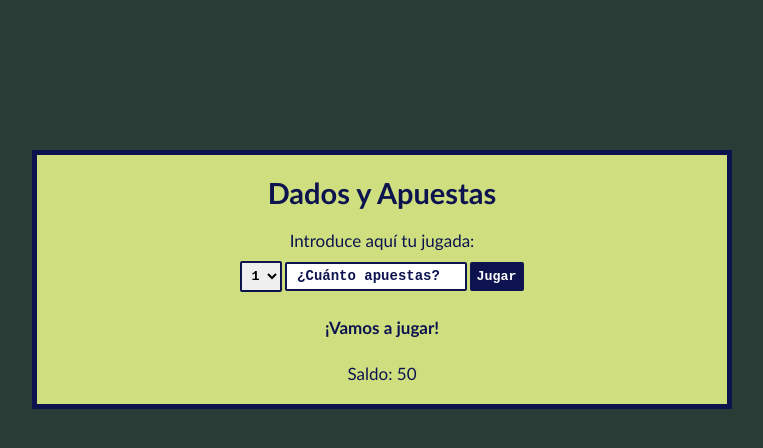
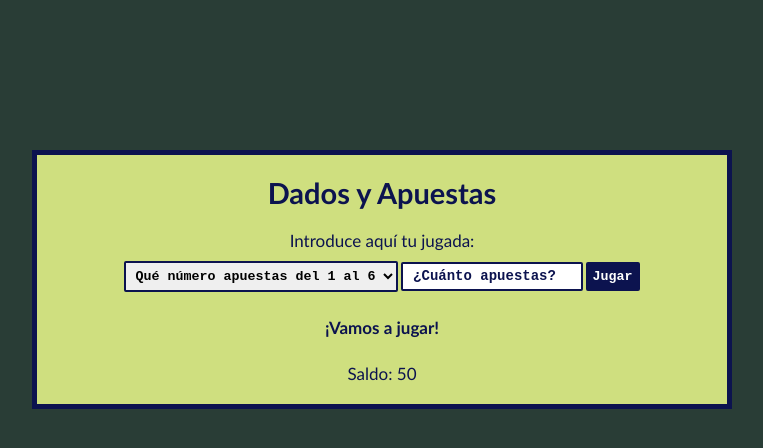
Before and after one commit to Adalab/modulo-2-evaluacion-intermedia-masarom, a plain HTML site: page index.html in a window 1280 px wide. Shown: the whole page, without its empty margins (258-1021 px from the left). Drawn offline with Linux system fonts and the light colour scheme.

Commit message:
corrections in class

```diff
--- a/index.html
+++ b/index.html
@@ -14,6 +14,8 @@
         <p class="game__text desc">Introduce aquí tu jugada:</p>
         <form action="" class="form">
             <select class="form__object js_dice" name="dice" id="dice">
+                <!-- La primera opción debe ser disbeld selected o hidden selected -->
+                <option hidden selected>Qué número apuestas del 1 al 6</option>
                 <option value="1" class="dice">1</option>
                 <option value="2" class="dice">2</option>
                 <option value="3" class="dice">3</option>
```
